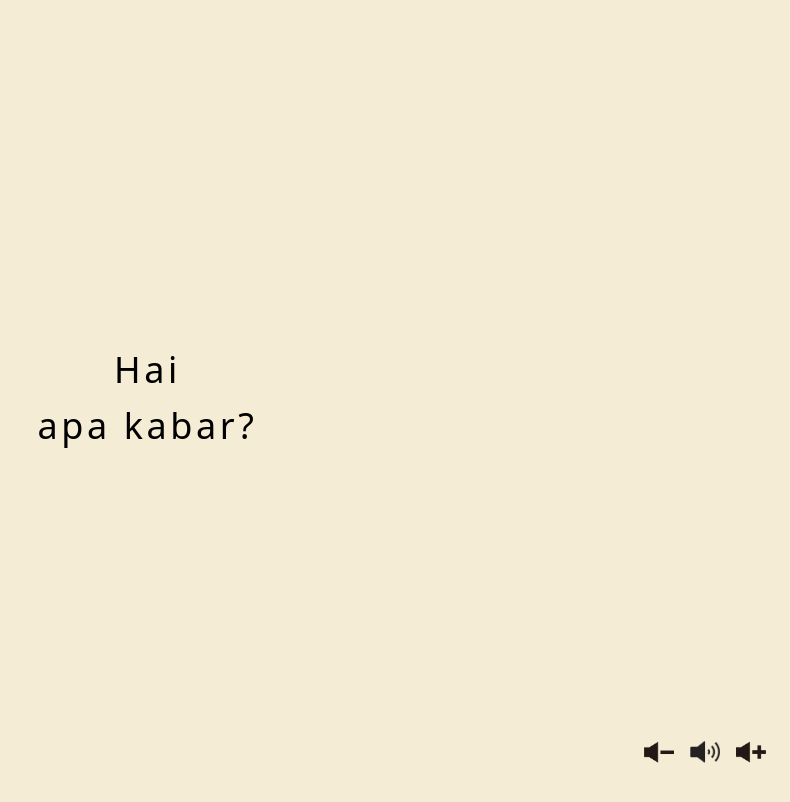
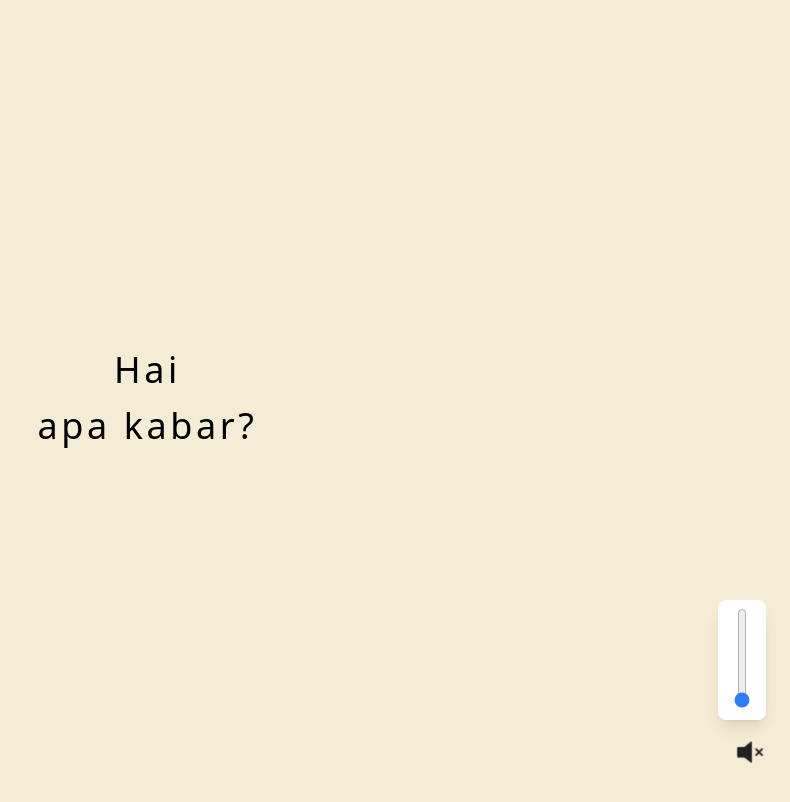
Before and after one commit to KaonWry/your-needs-everyday, a Next.js app: page /main in a window 1280 px wide. Both pictures are taken after a click on the button "Mute/Unmute". Shown: the top 802 px of the page, without its empty margins (490-1280 px from the left). Built offline with nearby package versions, Linux system fonts and the light colour scheme; a web font is replaced by a local one.

Commit message:
make the sliders

```diff
--- a/app/components/Navbar.js
+++ b/app/components/Navbar.js
@@ -1,45 +1,92 @@
 import Image from "next/image";
+import { useState, useRef } from "react";
 
-const Navbar = ({ isMuted, toggleMute, onVolumeUp, onVolumeDown }) => {
+const Navbar = ({ isMuted, toggleMute, volume, setVolume }) => {
+  const [showSlider, setShowSlider] = useState(false);
+  const hideTimer = useRef(null);
+
+  const handleVolumeChange = (e) => {
+    setVolume(Number(e.target.value));
+  };
+
+  // Show slider and reset hide timer
+  const handleSliderMouseEnter = () => {
+    setShowSlider(true);
+    if (hideTimer.current) clearTimeout(hideTimer.current);
+  };
+  // Hide slider after 5s
+  const handleSliderMouseLeave = () => {
+    if (hideTimer.current) clearTimeout(hideTimer.current);
+    hideTimer.current = setTimeout(() => setShowSlider(false), 5000);
+  };
+  // If mouse re-enters, cancel hide
+  const handleSliderAreaMouseMove = () => {
+    if (hideTimer.current) clearTimeout(hideTimer.current);
+  };
+
   return (
     <nav className="fixed bottom-0 w-full h-24 z-10">
       <div className="flex items-center justify-between w-full h-full px-6">
         <div />
-        <div className="flex items-center gap-4">
-          <button
-            onClick={onVolumeDown}
-            className="transition hover:scale-110"
+        <div className="flex items-center gap-4 relative">
+          <div
+            onMouseEnter={handleSliderMouseEnter}
+            onMouseLeave={handleSliderMouseLeave}
+            className="relative flex items-center justify-center"
+            style={{ width: 32, height: 32 }}
           >
-            <Image
-              src="/vol-down.png"
-              alt="Volume Down"
-              width={30}
-              height={24}
-            />
-          </button>
             <button
               onClick={toggleMute}
               className="transition hover:scale-110"
+              aria-label="Mute/Unmute"
+              style={{ background: 'none', border: 'none', padding: 0, margin: 0 }}
             >
-            {isMuted ? (
+              {isMuted || volume === 0 ? (
                 <Image src="/mute.png" alt="Mute" width={30} height={24} />
               ) : (
                 <Image src="/unmute.png" alt="Unmute" width={30} height={24} />
               )}
             </button>
-          <button
-            onClick={onVolumeUp}
-            className="transition hover:scale-110"
+            {showSlider && (
+              <div
+                className="absolute bottom-12 right-0 flex flex-col items-center transition-opacity duration-300 opacity-100 pointer-events-auto bg-white rounded-lg shadow-lg p-2"
+                style={{ height: "120px", zIndex: 20 }}
               >
-            <Image
-              src="/vol-up.png"
-              alt="Volume Up"
-              width={30}
-              height={24}
+                <input
+                  type="range"
+                  min={0}
+                  max={1}
+                  step={0.01}
+                  value={isMuted ? 0 : volume}
+                  onChange={handleVolumeChange}
+                  className="vertical-slider accent-blue-500"
+                  aria-label="Volume"
+                  style={{
+                    writingMode: "vertical-lr",
+                    WebkitAppearance: "slider-vertical",
+                    MozAppearance: "slider-vertical",
+                    appearance: "slider-vertical",
+                    width: "32px",
+                    height: "100px",
+                    margin: 0,
+                    transform: "rotate(180deg)",
+                  }}
                 />
-          </button>
+              </div>
+            )}
           </div>
         </div>
+      </div>
+      <style jsx>{`
+        .vertical-slider::-webkit-slider-thumb {
+          width: 24px;
+          height: 24px;
+        }
+        .vertical-slider {
+          appearance: slider-vertical;
+          writing-mode: vertical-lr;
+        }
+      `}</style>
     </nav>
   );
 };
--- a/app/main/page.js
+++ b/app/main/page.js
@@ -14,16 +14,25 @@ const Main_Content = () => {
   const [fadeIn, setFadeIn] = useState(false);
   const audioRef = useRef(null);
   const [isMuted, setIsMuted] = useState(false);
+  const [volume, setVolume] = useState(0.5);
+
   useEffect(() => {
     setFadeIn(true);
     if (audioRef.current) {
-      //set initial volume to 0.5
-
+      audioRef.current.volume = volume;
       audioRef.current.play().catch((error) => {
         console.error("Error playing audio:", error);
       });
     }
-  }, []);
+  }, [volume]);
+
+  // Sync audio volume with state
+  useEffect(() => {
+    if (audioRef.current) {
+      audioRef.current.volume = volume;
+    }
+  }, [volume]);
+
   const toogleMute = () => {
     if (audioRef.current) {
       if (isMuted) {
@@ -38,13 +47,13 @@ const Main_Content = () => {
   // Volume control handlers
   const handleVolumeUp = () => {
     if (audioRef.current) {
-      audioRef.current.volume = Math.min(audioRef.current.volume + 0.1, 1);
+      setVolume((prevVolume) => Math.min(prevVolume + 0.1, 1));
     }
   };
 
   const handleVolumeDown = () => {
     if (audioRef.current) {
-      audioRef.current.volume = Math.max(audioRef.current.volume - 0.1, 0);
+      setVolume((prevVolume) => Math.max(prevVolume - 0.1, 0));
     }
   };
 
@@ -53,8 +62,8 @@ const Main_Content = () => {
       <Navbar
         isMuted={isMuted}
         toggleMute={toogleMute}
-        onVolumeUp={handleVolumeUp}
-        onVolumeDown={handleVolumeDown}
+        volume={volume}
+        setVolume={setVolume}
       />
       <audio
         ref={audioRef}
```
Lines whose indentation alone changed are shown as unchanged.
